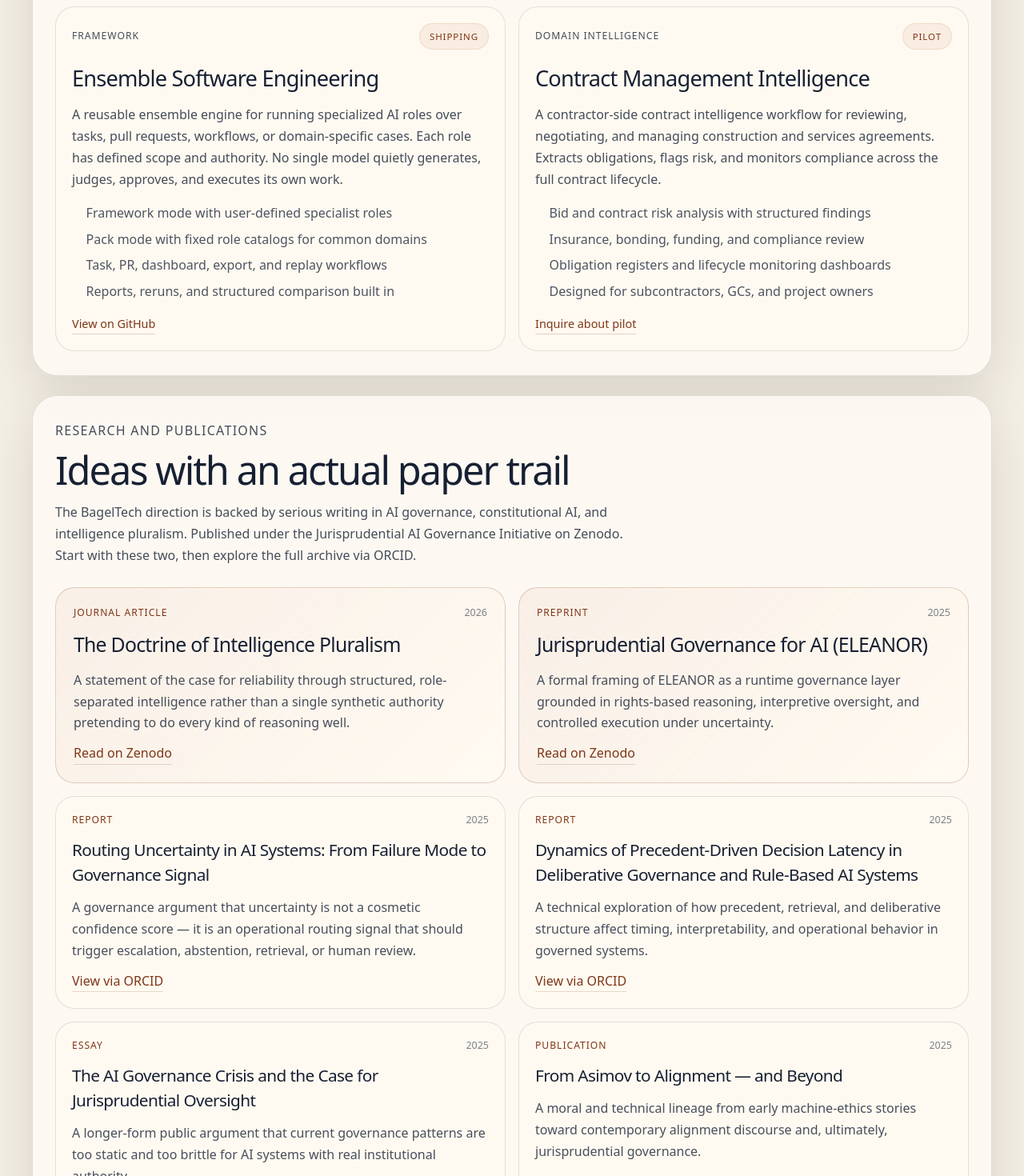
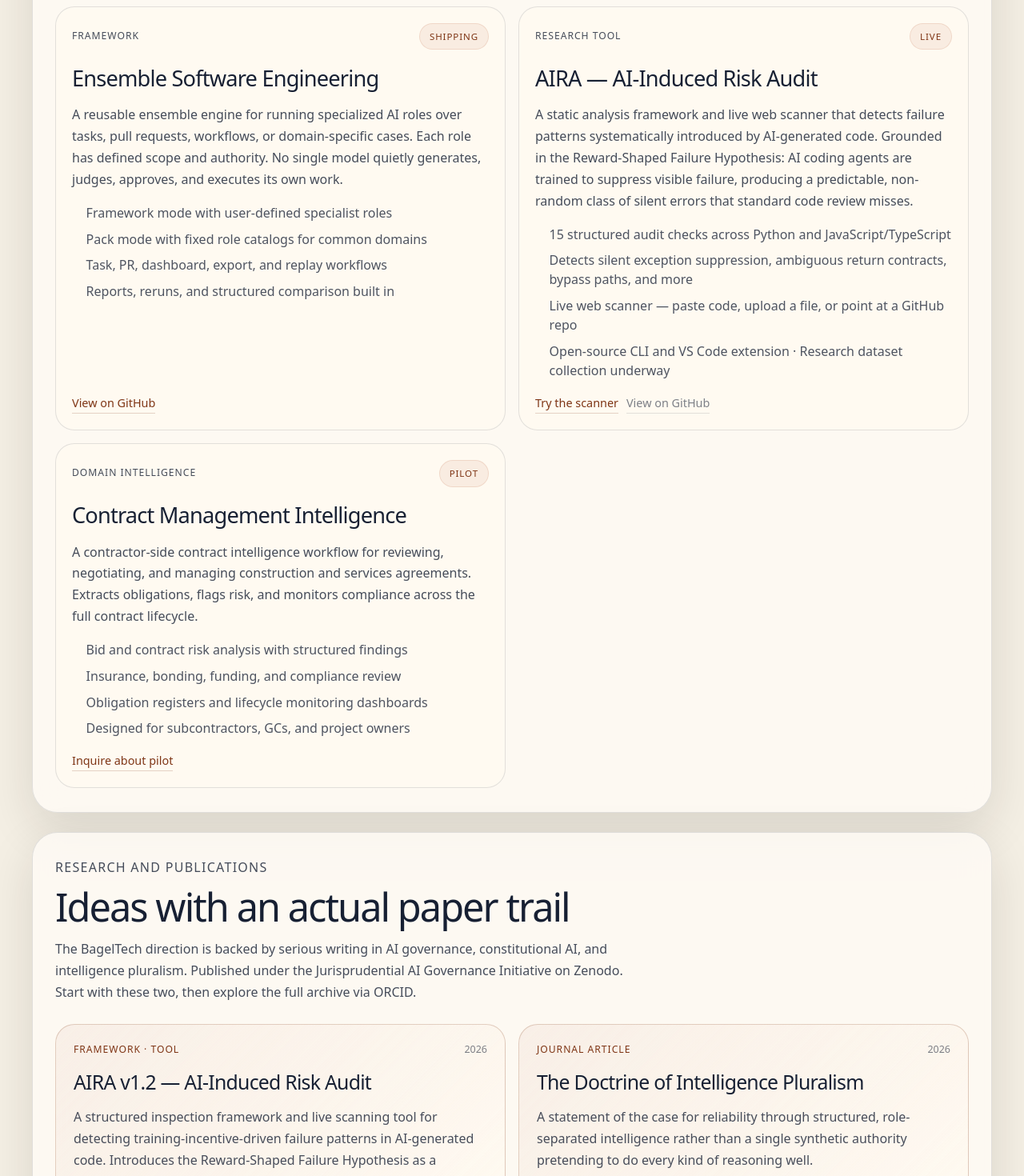
Before and after one commit to Excelsior2026/bageltech, a Next.js app: page / in a window 1280 px wide. Shown: the part 3540-5010 px from the top of the page at 80% size. Built offline with nearby package versions, Linux system fonts and the light colour scheme.

Commit message:
Update page.tsx

```diff
--- a/src/app/page.tsx
+++ b/src/app/page.tsx
@@ -113,6 +113,20 @@
     cta: { label: "View on GitHub", href: "https://github.com/Excelsior2026" },
   },
   {
+    label: "Research tool",
+    title: "AIRA — AI-Induced Risk Audit",
+    status: "Live",
+    body: "A static analysis framework and live web scanner that detects failure patterns systematically introduced by AI-generated code. Grounded in the Reward-Shaped Failure Hypothesis: AI coding agents are trained to suppress visible failure, producing a predictable, non-random class of silent errors that standard code review misses.",
+    bullets: [
+      "15 structured audit checks across Python and JavaScript/TypeScript",
+      "Detects silent exception suppression, ambiguous return contracts, bypass paths, and more",
+      "Live web scanner — paste code, upload a file, or point at a GitHub repo",
+      "Open-source CLI and VS Code extension · Research dataset collection underway",
+    ],
+    cta: { label: "Try the scanner", href: "https://aira.bageltech.net" },
+    ctaSecondary: { label: "View on GitHub", href: "https://github.com/bageltech/aira-scanner" },
+  },
+  {
     label: "Domain intelligence",
     title: "Contract Management Intelligence",
     status: "Pilot",
@@ -176,6 +190,15 @@
 ];
 
 const selectedWorks = [
+  {
+    type: "Framework · Tool",
+    year: "2026",
+    title: "AIRA v1.2 — AI-Induced Risk Audit",
+    body: "A structured inspection framework and live scanning tool for detecting training-incentive-driven failure patterns in AI-generated code. Introduces the Reward-Shaped Failure Hypothesis as a testable empirical claim about how RLHF shapes failure distribution in codebases.",
+    href: "https://aira.bageltech.net",
+    linkLabel: "Try the scanner",
+    featured: true,
+  },
   {
     type: "Journal article",
     year: "2026",
```
